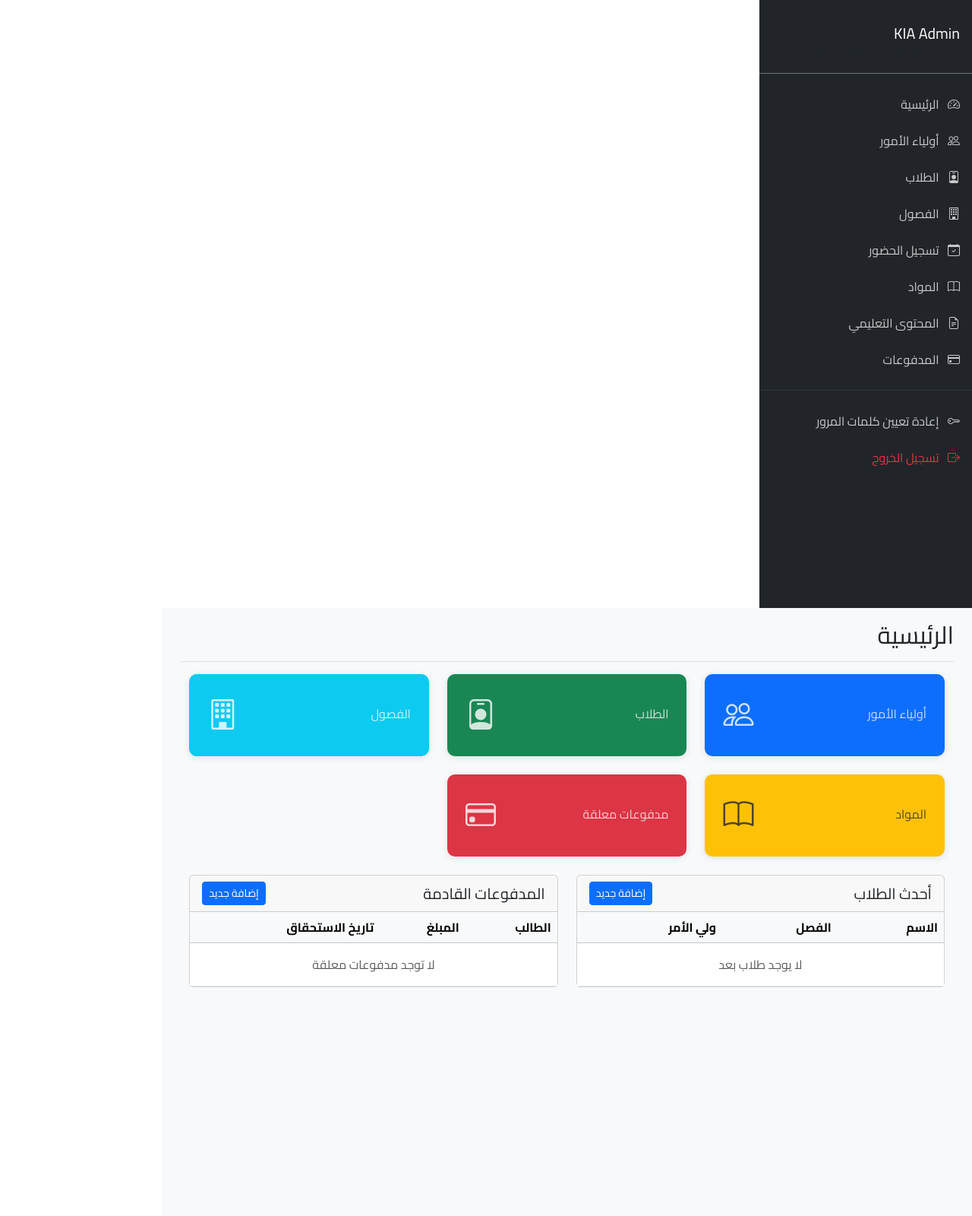
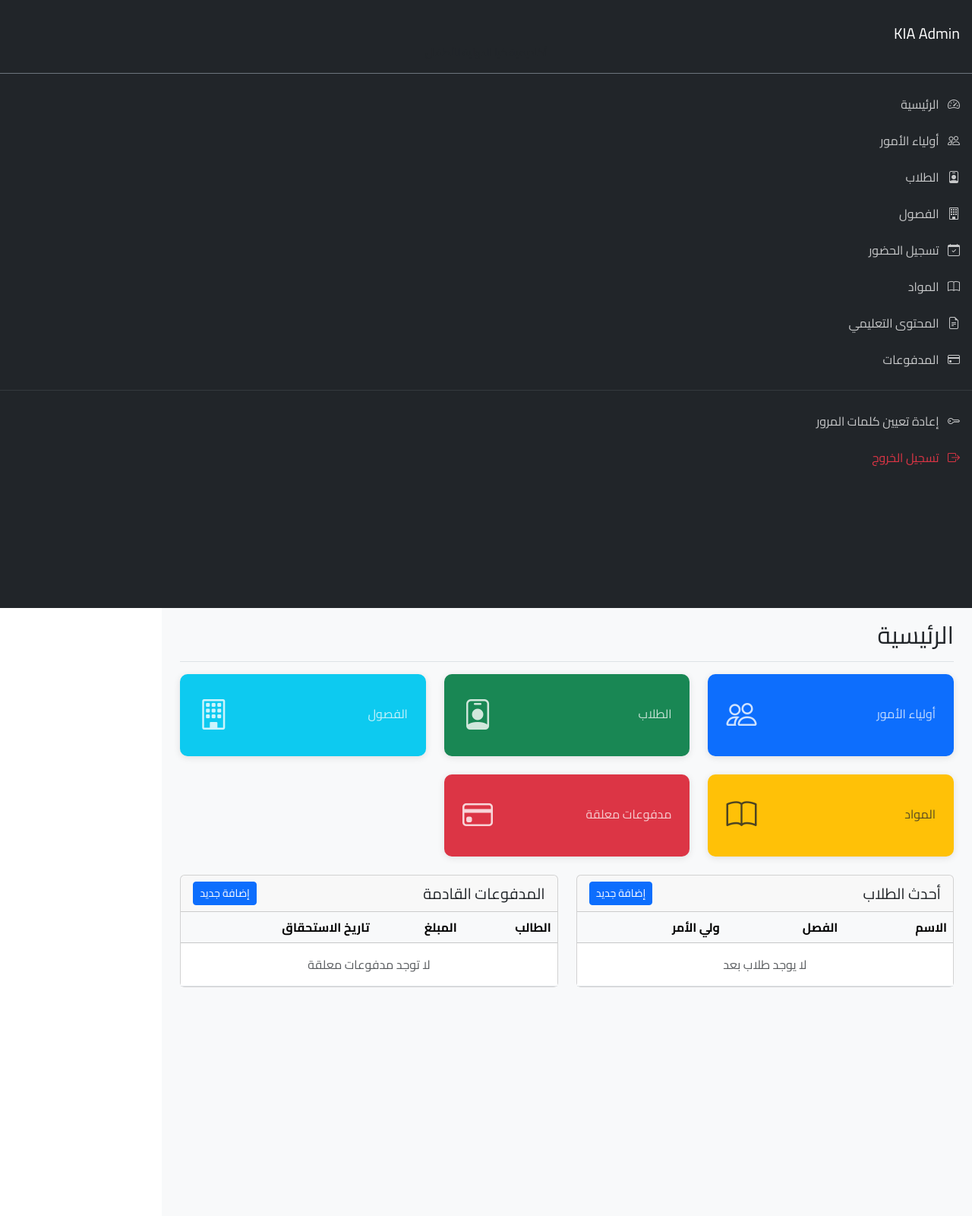
Before and after one commit to ibrahimfakhrey/kia, a Flask app: template app/admin/templates/admin/dashboard.html in a window 1280 px wide. Shown: the whole page at 76% size. Run offline with Flask 3, Linux system fonts and the light colour scheme; the template is opened without the code that fills it, so the values that code supplies are empty.

Commit message:
Fix sidebar layout to display beside content on desktop
Correct media query breakpoints to match Bootstrap md breakpoint (768px), ensure sidebar fills column space with width 100%, and add flexbox to row for proper grid alignment in RTL layout.

🤖 Generated with [Claude Code](https://claude.com/claude-code)

Co-Authored-By: Claude Sonnet 4.5 <noreply@anthropic.com>

```diff
--- a/app/admin/templates/admin/base.html
+++ b/app/admin/templates/admin/base.html
@@ -11,14 +11,6 @@
         body {
             font-family: 'Cairo', sans-serif;
         }
-        .container-fluid {
-            padding-right: 0;
-            padding-left: 0;
-        }
-        .row {
-            margin-right: 0;
-            margin-left: 0;
-        }
         .sidebar {
             min-height: 100vh;
             background: #212529;
@@ -29,7 +21,6 @@
             z-index: 1000;
             transition: right 0.3s ease-in-out;
             width: 280px;
-            margin-right: 0 !important;
         }
         .sidebar.show {
             right: 0;
@@ -52,8 +43,6 @@
         .main-content {
             min-height: 100vh;
             background: #f8f9fa;
-            margin-right: 0 !important;
-            margin-left: 0 !important;
         }
         .stat-card {
             border: none;
@@ -101,7 +90,7 @@
         }
 
         /* Mobile styles */
-        @media (max-width: 768px) {
+        @media (max-width: 767px) {
             .sidebar {
                 width: 80% !important;
                 max-width: 300px !important;
@@ -136,13 +125,15 @@
             }
         }
 
-        @media (min-width: 769px) {
+        @media (min-width: 768px) {
             .sidebar {
                 position: relative !important;
                 right: 0 !important;
+                width: 100% !important;
+                height: auto !important;
             }
-            .main-content {
-                margin-right: 0 !important;
+            .row {
+                display: flex;
             }
         }
     </style>
@@ -309,7 +300,7 @@
                 const sidebarLinks = sidebar.querySelectorAll('.nav-link');
                 sidebarLinks.forEach(link => {
                     link.addEventListener('click', () => {
-                        if (window.innerWidth < 769) {
+                        if (window.innerWidth < 768) {
                             toggleSidebar();
                         }
                     });
```
